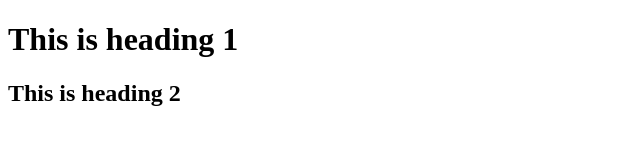
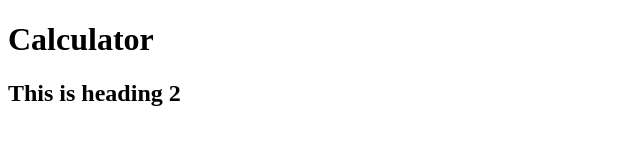
Before and after one commit to MeghaQA/Demo-Git, a plain HTML site: page index.html in a window 1280 px wide. Shown: the whole page, without its empty margins (0-640 px from the left). Drawn offline with Linux system fonts and the light colour scheme.

Commit message:
Add title for webpage

```diff
--- a/index.html
+++ b/index.html
@@ -6,7 +6,7 @@
   <title>Document</title>
 </head>
 <body>
-  <h1>This is heading 1</h1>
+  <h1>Calculator</h1>
   <h2>This is heading 2</h2>
 </body>
 </html>
```
